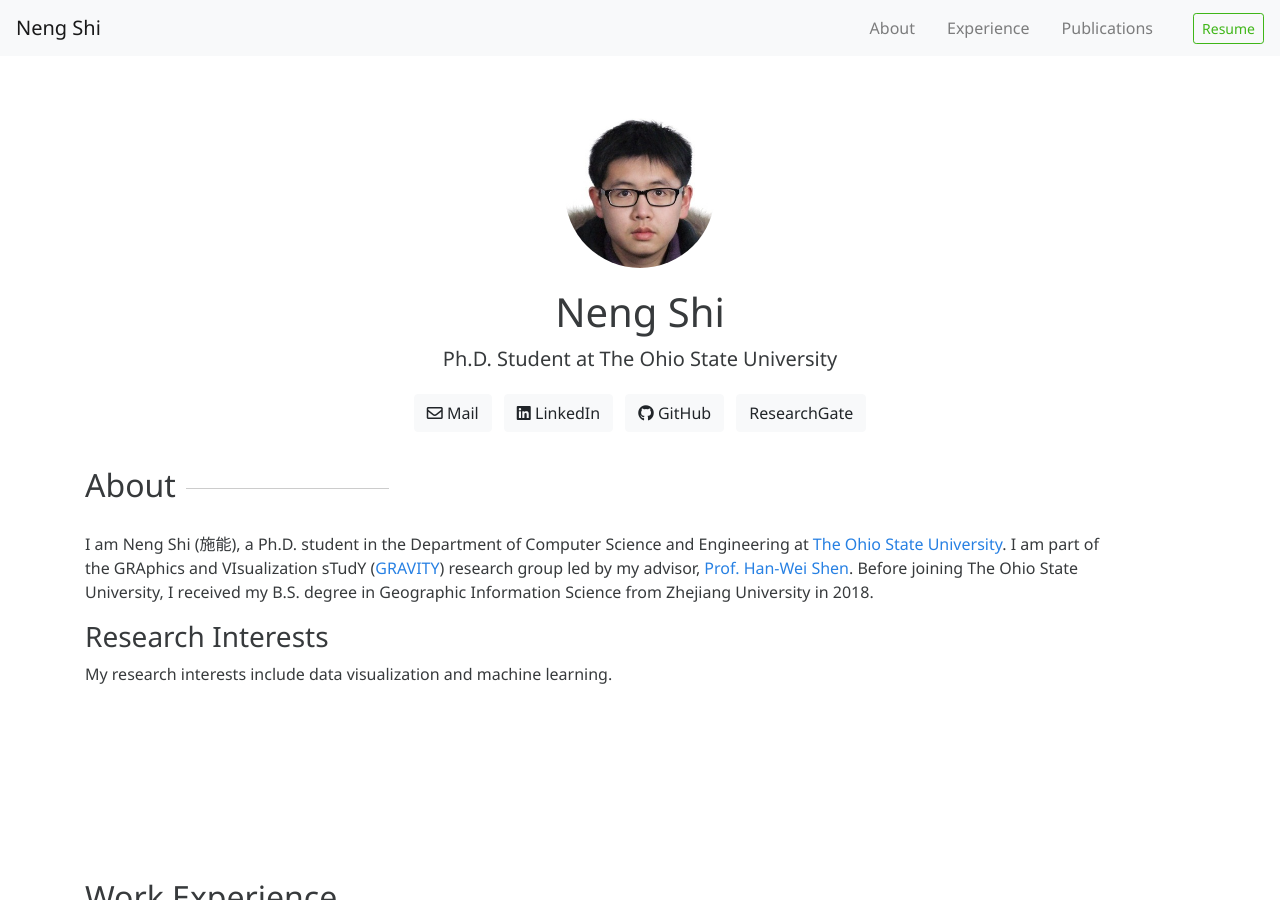
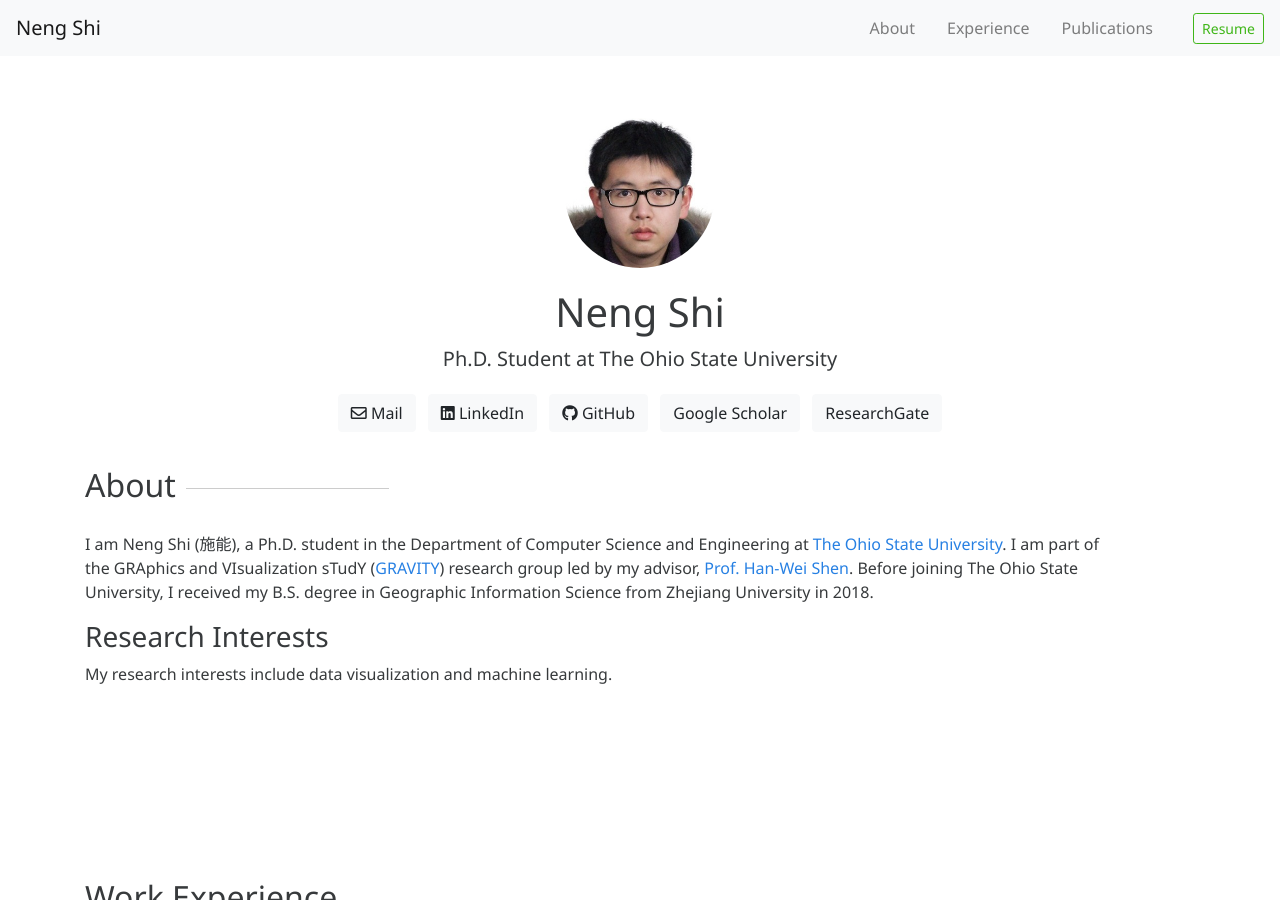
Before and after one commit to trainsn/trainsn.github.io, a Jekyll site: the page built from index.html, in a window 1280 px wide and 900 px high. Built offline with Jekyll 4.4.1, drawn with Linux system fonts in a browser that asks for light colours; nearby versions of some CDN libraries; a style sheet for code colours, icons or effects is not loaded.

Commit message:
add google scholar

```diff
--- a/_includes/home.html
+++ b/_includes/home.html
@@ -14,9 +14,9 @@
   <a class="btn btn-light mx-1 mt-1" href="https://github.com/trainsn" target="_blank" role="button">
     <i class="fab fa-github"></i> GitHub
   </a>
-<!--   <a class="btn btn-light mx-1 mt-1" href="https://scholar.google.com/citations?user=BQG5angAAAAJ&hl=en" target="_blank" role="button">
+  <a class="btn btn-light mx-1 mt-1" href="https://scholar.google.com/citations?user=g9dsGS4AAAAJ&hl=en&oi=sra" target="_blank" role="button">
     <i class="ai ai-google-scholar"></i> Google Scholar
-  </a> -->
+  </a>
   <a class="btn btn-light mx-1 mt-1" href="https://www.researchgate.net/profile/Neng_Shi" target="_blank" role="button">
     <i class="ai ai-researchgate"></i> ResearchGate
   </a>
```
